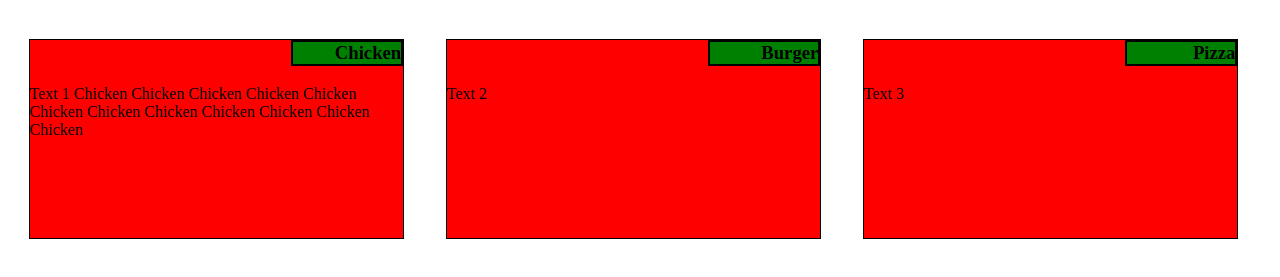
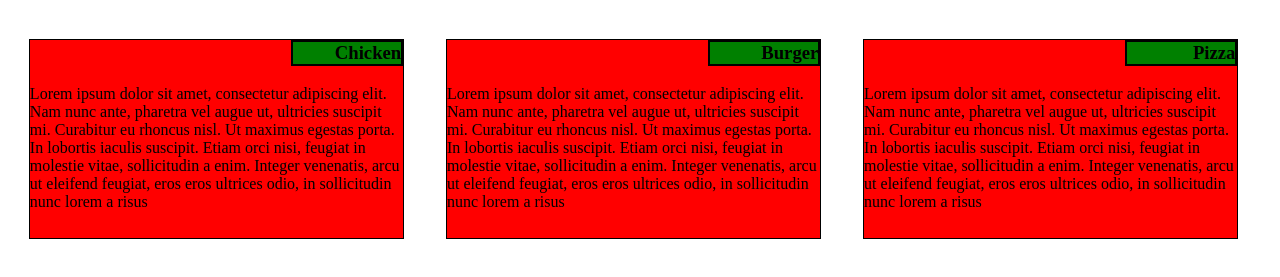
Before and after one commit to whitewolf1905/Introduction-to-Responsive-Design, a plain HTML site: page Module2 Assign/index.html in a window 1280 px wide. Shown: the part 61-338 px from the top of the page. Drawn offline with Linux system fonts and the light colour scheme.

Commit message:
Update index.html

```diff
--- a/Module2 Assign/index.html
+++ b/Module2 Assign/index.html
@@ -9,13 +9,13 @@
 <h1>Our Menu</h1>
 <div>
 <div class="col-ld-4 col-md-6 col-sd-12">
-	<section><h3>Chicken</h3><p>Text 1 Chicken Chicken Chicken Chicken Chicken Chicken Chicken Chicken Chicken Chicken Chicken Chicken </p></section>
+	<section><h3>Chicken</h3><p>Lorem ipsum dolor sit amet, consectetur adipiscing elit. Nam nunc ante, pharetra vel augue ut, ultricies suscipit mi. Curabitur eu rhoncus nisl. Ut maximus egestas porta. In lobortis iaculis suscipit. Etiam orci nisi, feugiat in molestie vitae, sollicitudin a enim. Integer venenatis, arcu ut eleifend feugiat, eros eros ultrices odio, in sollicitudin nunc lorem a risus</p></section>
 </div>
 <div class="col-ld-4 col-md-6 col-sd-12">
-	<section><h3>Burger</h3><p>Text 2</p></section>
+	<section><h3>Burger</h3><p>Lorem ipsum dolor sit amet, consectetur adipiscing elit. Nam nunc ante, pharetra vel augue ut, ultricies suscipit mi. Curabitur eu rhoncus nisl. Ut maximus egestas porta. In lobortis iaculis suscipit. Etiam orci nisi, feugiat in molestie vitae, sollicitudin a enim. Integer venenatis, arcu ut eleifend feugiat, eros eros ultrices odio, in sollicitudin nunc lorem a risus</p></section>
 </div>
 <div class="col-ld-4 col-md-12 col-sd-12">
-	<section><h3>Pizza</h3><p>Text 3</p></section>
+	<section><h3>Pizza</h3><p>Lorem ipsum dolor sit amet, consectetur adipiscing elit. Nam nunc ante, pharetra vel augue ut, ultricies suscipit mi. Curabitur eu rhoncus nisl. Ut maximus egestas porta. In lobortis iaculis suscipit. Etiam orci nisi, feugiat in molestie vitae, sollicitudin a enim. Integer venenatis, arcu ut eleifend feugiat, eros eros ultrices odio, in sollicitudin nunc lorem a risus</p></section>
 </div>
 </div>
 </body>
```
